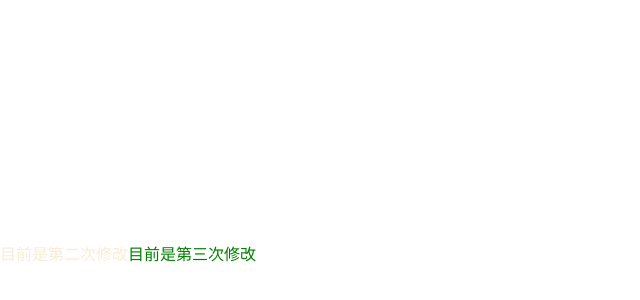
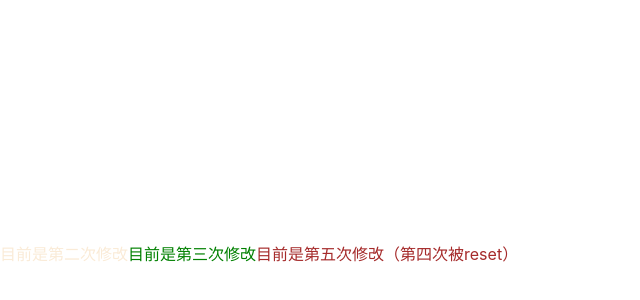
Before and after one commit to izz520/git_reset_revert, a React (Vite) app: page / in a window 1280 px wide. Shown: the part 146-446 px from the top of the page, without its empty margins (0-640 px from the left). Built offline with nearby package versions, Linux system fonts and the light colour scheme.

Commit message:
reset three add five

```diff
--- a/src/App.css
+++ b/src/App.css
@@ -5,3 +5,7 @@
 .three {
   color: green;
 }
+
+.five {
+  color: brown;
+}
--- a/src/App.tsx
+++ b/src/App.tsx
@@ -9,6 +9,7 @@ function App() {
     <div className="App">
       <span className='two'>目前是第二次修改</span>
       <span className='three'>目前是第三次修改</span>
+      <span className='five'>目前是第五次修改（第四次被reset）</span>
     </div>
   )
 }
```
